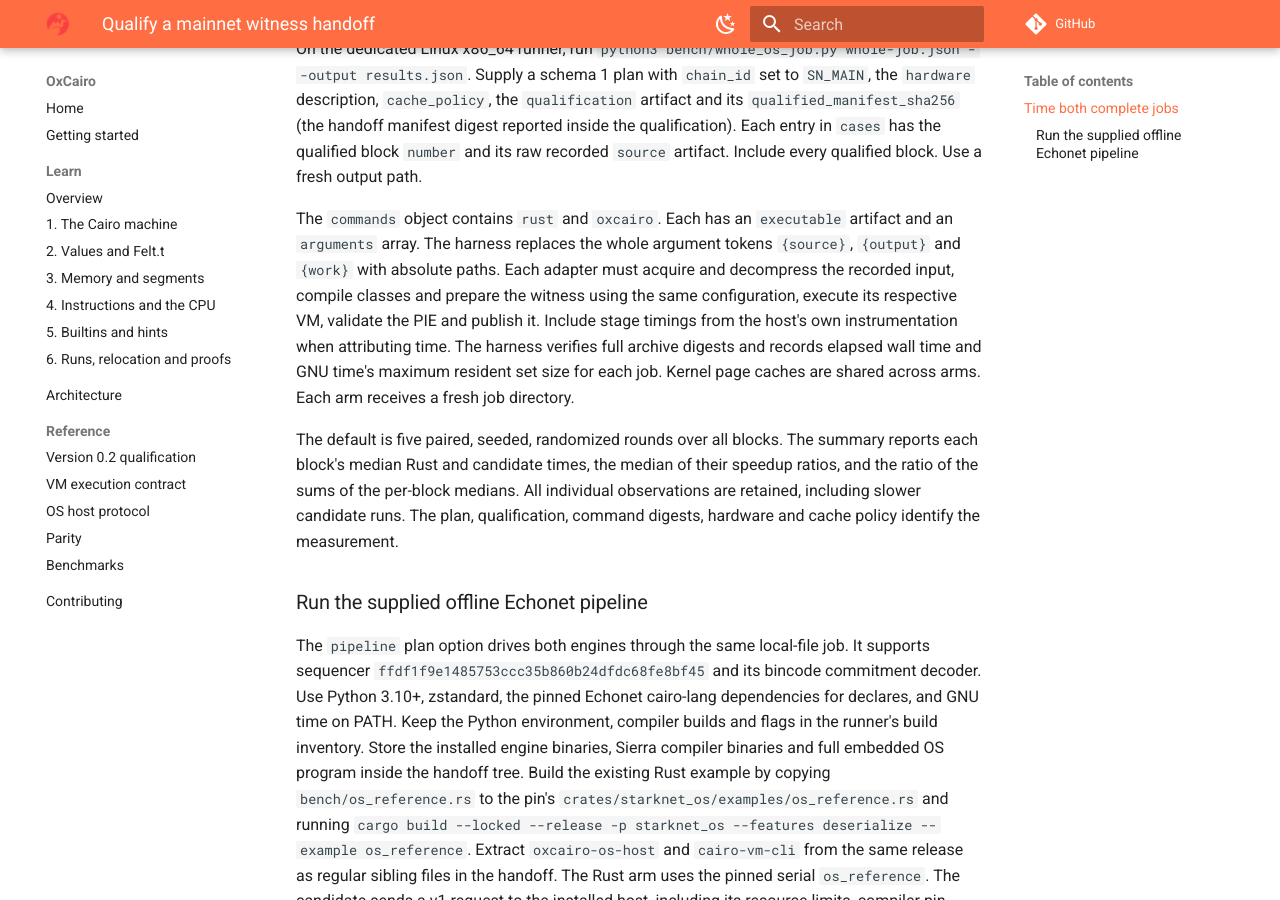
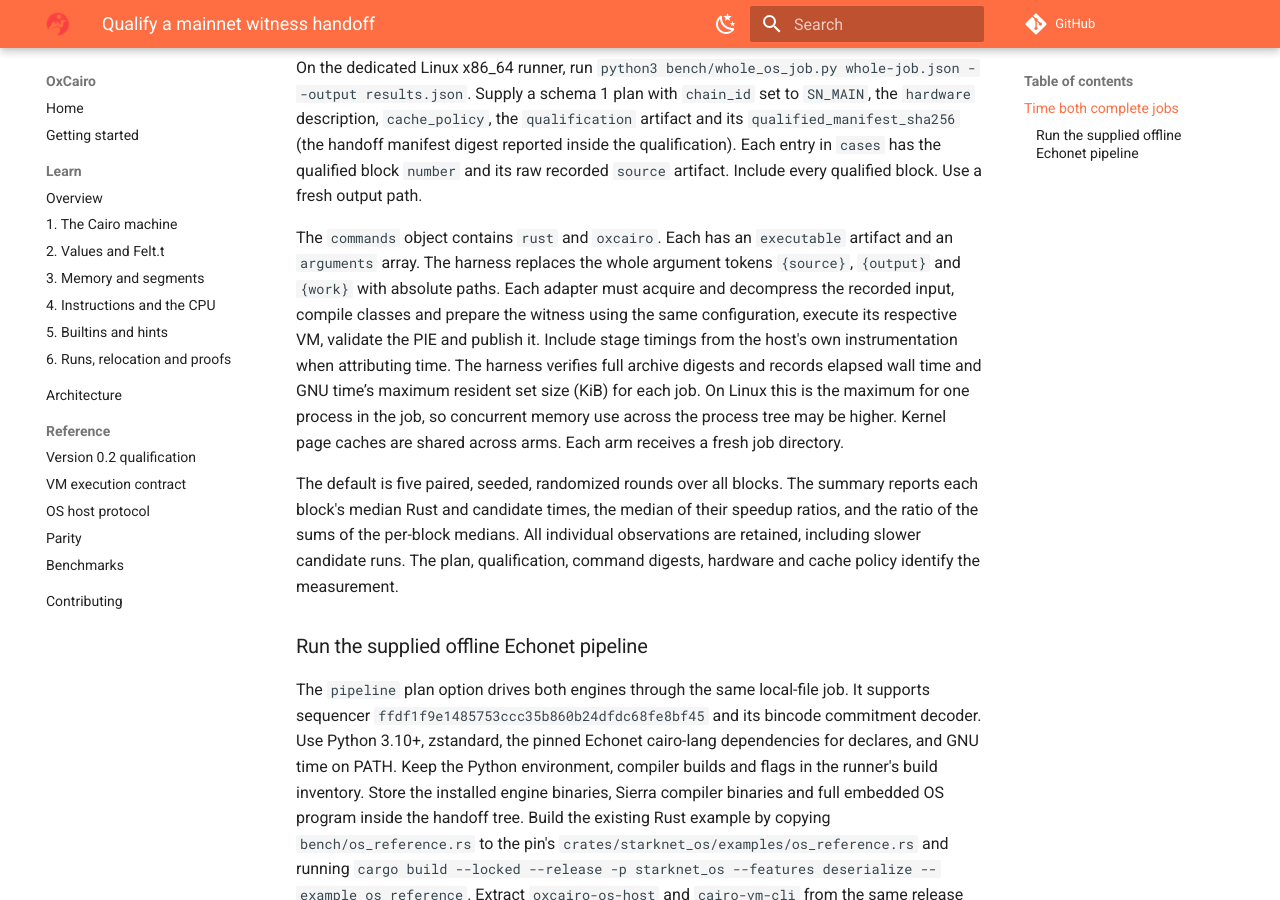
Before and after one commit to teddyjfpender/cairo-vm-ocaml, an MkDocs documentation site: the page built from docs/mainnet-qualification.md, in a window 1280 px wide and 900 px high, scrolled down 1410 px. Built offline with MkDocs 1.6.1 and Material for MkDocs 9.7.7, drawn with Linux system fonts in a browser that asks for light colours; comment, search, counter and statistics services are not loaded; some of the changed text lies outside the part shown.

```diff
--- a/docs/mainnet-qualification.md
+++ b/docs/mainnet-qualification.md
@@ -27,7 +28,7 @@ The receipt covers candidate execution on a prepared witness. Whole-job timing s
 
 On the dedicated Linux x86_64 runner, run `python3 bench/whole_os_job.py whole-job.json --output results.json`. Supply a schema 1 plan with `chain_id` set to `SN_MAIN`, the `hardware` description, `cache_policy`, the `qualification` artifact and its `qualified_manifest_sha256` (the handoff manifest digest reported inside the qualification). Each entry in `cases` has the qualified block `number` and its raw recorded `source` artifact. Include every qualified block. Use a fresh output path.
 
-The `commands` object contains `rust` and `oxcairo`. Each has an `executable` artifact and an `arguments` array. The harness replaces the whole argument tokens `{source}`, `{output}` and `{work}` with absolute paths. Each adapter must acquire and decompress the recorded input, compile classes and prepare the witness using the same configuration, execute its respective VM, validate the PIE and publish it. Include stage timings from the host's own instrumentation when attributing time. The harness verifies full archive digests and records elapsed wall time and GNU time's maximum resident set size for each job. Kernel page caches are shared across arms. Each arm receives a fresh job directory.
+The `commands` object contains `rust` and `oxcairo`. Each has an `executable` artifact and an `arguments` array. The harness replaces the whole argument tokens `{source}`, `{output}` and `{work}` with absolute paths. Each adapter must acquire and decompress the recorded input, compile classes and prepare the witness using the same configuration, execute its respective VM, validate the PIE and publish it. Include stage timings from the host's own instrumentation when attributing time. The harness verifies full archive digests and records elapsed wall time and GNU time’s maximum resident set size (KiB) for each job. On Linux this is the maximum for one process in the job, so concurrent memory use across the process tree may be higher. Kernel page caches are shared across arms. Each arm receives a fresh job directory.
 
 The default is five paired, seeded, randomized rounds over all blocks. The summary reports each block's median Rust and candidate times, the median of their speedup ratios, and the ratio of the sums of the per-block medians. All individual observations are retained, including slower candidate runs. The plan, qualification, command digests, hardware and cache policy identify the measurement.
 
```
Also changed, not shown: other parts of docs/mainnet-qualification.md (+2 -1 lines).
